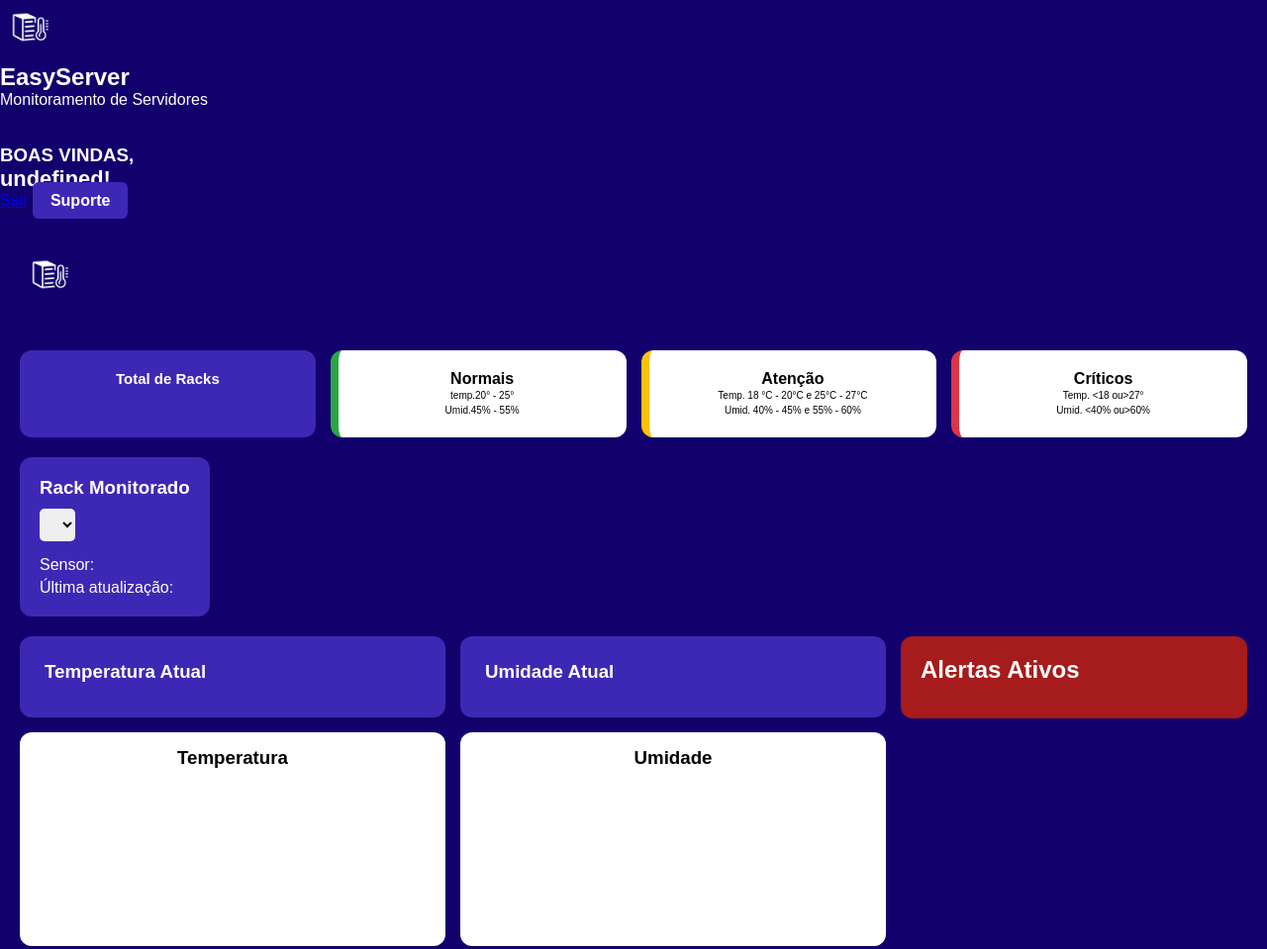
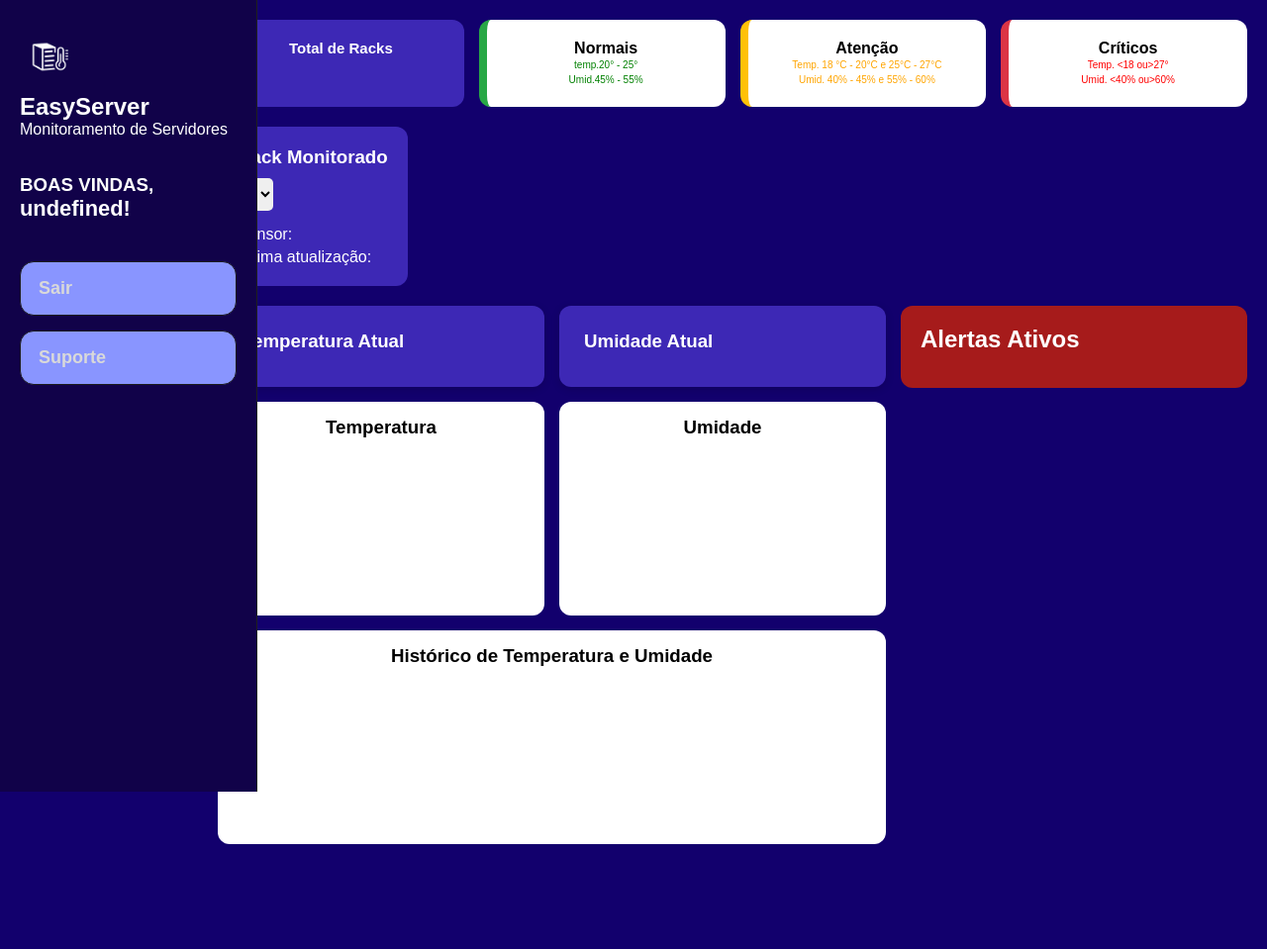
Before and after one commit to DATACENTERPROJETO/sprint_3, a website: page public/dashboard/dashboard-EASY.html in a window 1280 px wide. Shown: the top 959 px of the page at 99% size. After the commit the page ends 873 px from the top, so only its background shows below. Drawn offline with nearby package versions, Linux system fonts and the light colour scheme.

Commit message:
Enhance dashboard CSS with layout and styling updates

```diff
--- a/public/css/dashboard-EASY.css
+++ b/public/css/dashboard-EASY.css
@@ -6,9 +6,37 @@
 }
 
 body {
-    background-color: #12006d;
-    color: white;
+     background:#12006d;
+  color:#fff;
+  display:flex;
+  min-height:100vh;
+  overflow-y:auto;
+  overflow-x:hidden;
 }
+.sidebar{
+  width:260px;
+  background:#110249;
+  border-right:1px solid #1f1f1f;
+  padding:30px 20px;
+
+  display:flex;
+  flex-direction:column;
+  justify-content:space-between;
+
+  position:fixed;
+  top:0;
+  left:0;
+  height:100vh;
+
+  overflow-y:auto;
+
+  scrollbar-width:none;
+}
+
+.sidebar::-webkit-scrollbar{
+  display:none;
+}
+
 
 /* HEADER */
 
@@ -104,8 +132,9 @@ body {
     border-left: 8px solid #28a745;
     color: black;
     background: white;
-
-
+}
+.card-resumo-normais p{
+    color: green;
 }
 
 .card-resumo-atencao {
@@ -118,6 +147,9 @@ body {
 
 
 }
+.card-resumo-atencao p{
+    color: orange;
+}
 
 .card-resumo-critico {
     border-radius: 12px;
@@ -126,18 +158,15 @@ body {
     border-left: 8px solid #dc3545;
     background: white;
     color: black;
-
-
 }
-
+.card-resumo-critico p{
+    color: red;
+}
 
 .card-resumo h4 {
     margin-bottom: 10px;
     font-size: 15px;
 }
-
-
-
 
 
 /* LAYOUT */
@@ -281,6 +310,31 @@ body {
         flex-direction: column;
     }
 }
+.menu{
+  margin-top:40px;
+  display:flex;
+  flex-direction:column;
+  gap:15px;
+}
+
+.menu a{
+  text-decoration:none;
+  color:#d9d9d9;
+  background:#8995ff;
+  border:1px solid #1d1d1d;
+  padding:16px 18px;
+  border-radius:14px;
+  transition:0.3s;
+  font-size:18px;
+  font-weight:600;
+}
+
+.menu a:hover{
+  background:#fff;
+  color:#000;
+  transform:translateX(5px);
+}
+
 
 @media(max-width: 700px) {
 
```
